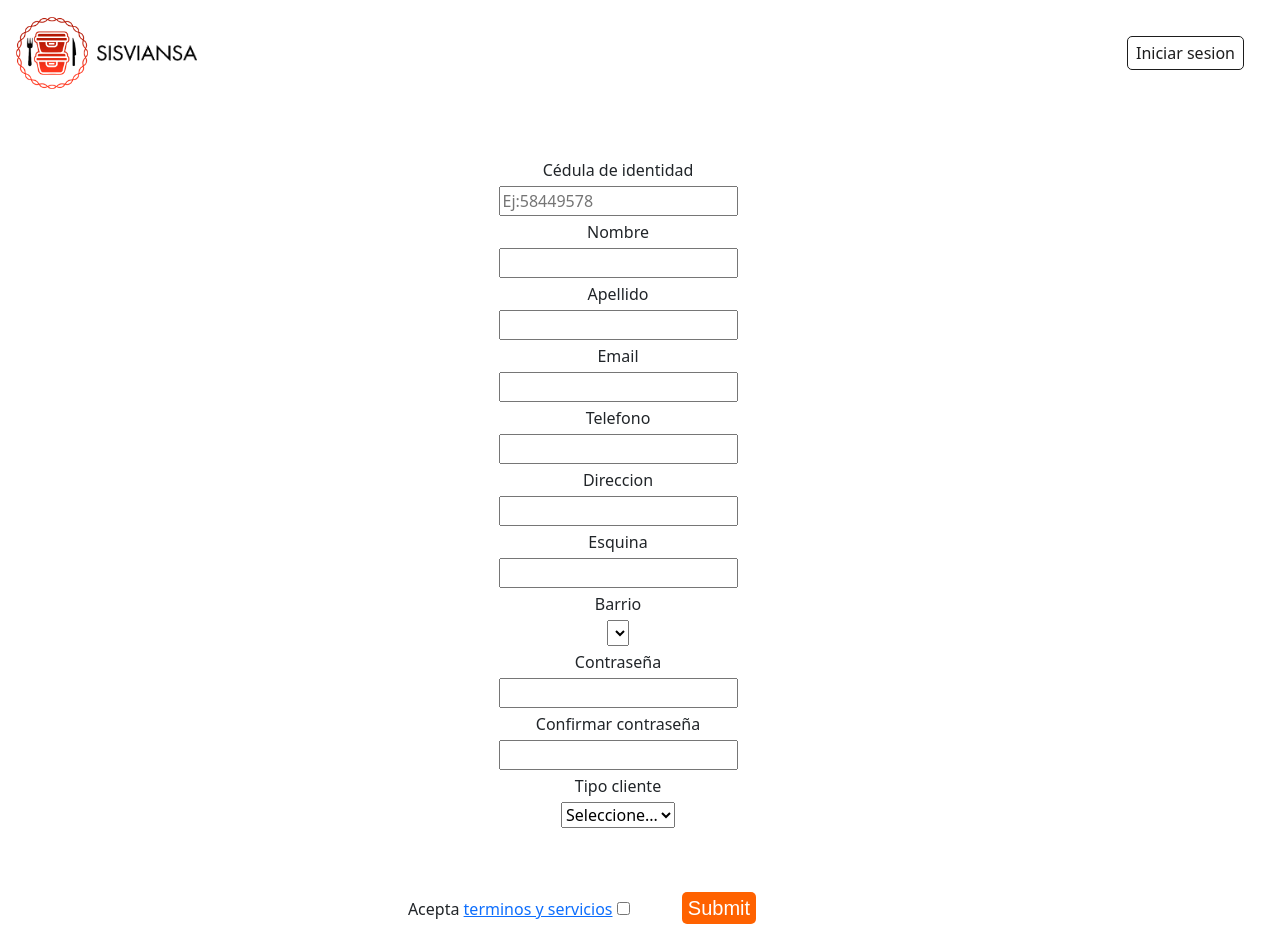
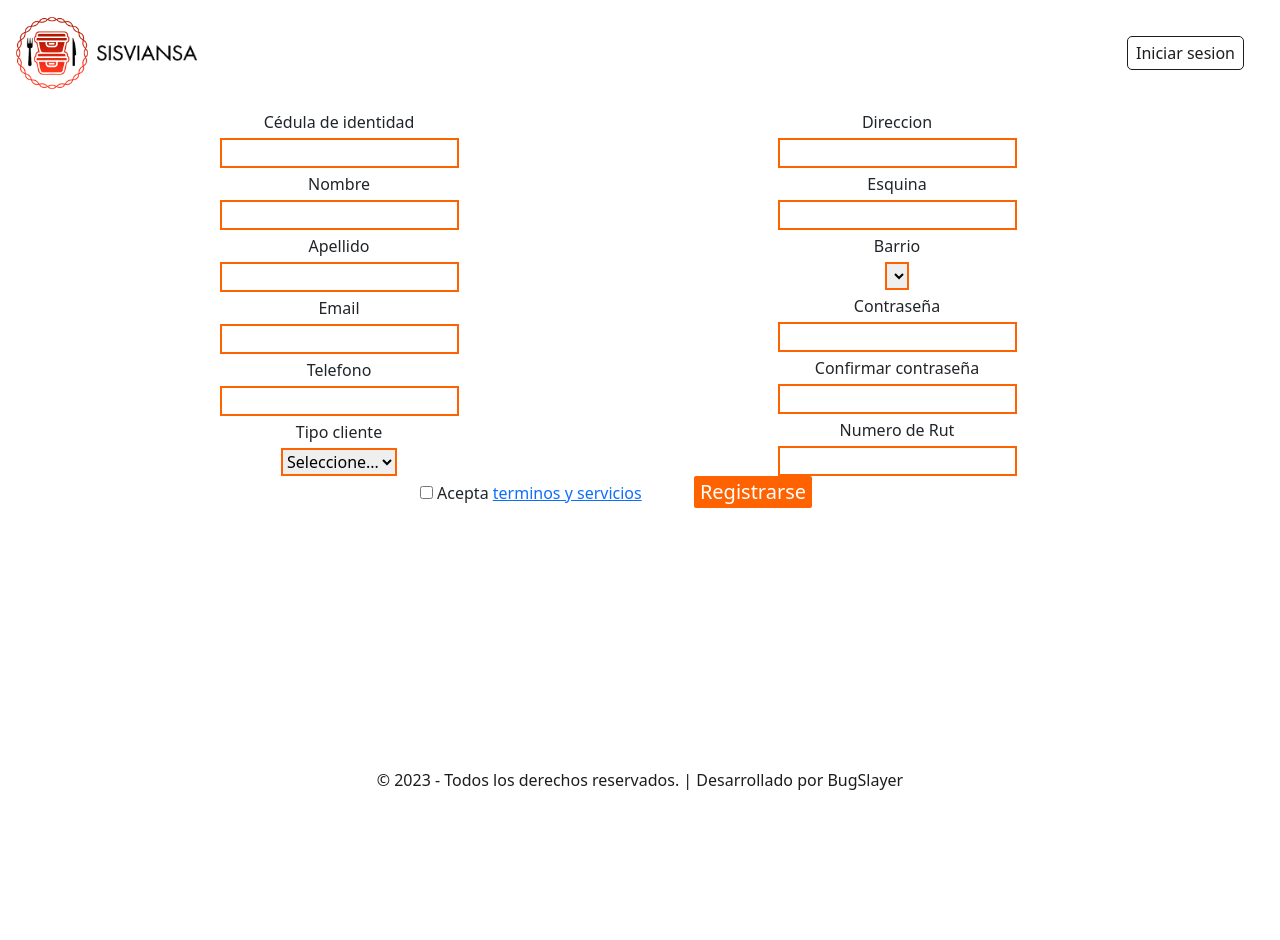
Before and after one commit to Gstar97/Proyecto_ITI, a PHP site: page /registro.html in a window 1280 px wide. After the commit the page ends 790 px from the top, so only its background shows below. Run offline with PHP 8.4, Linux system fonts and the light colour scheme; lists and menus that the app fills with data are empty; some libraries are stand-ins or nearby versions.

Commit message:
Avanzando en mejorar las bases de registro.html

```diff
--- a/V_1.0.0/css/estilo login y registro.css
+++ b/V_1.0.0/css/estilo login y registro.css
@@ -4,24 +4,23 @@
     border-radius:5px;
     transition:0.1s;
 }
+.BotonDeRegistro:hover{
+    color:#1D1D1D;
+}
 .BotonDeRegistro:active{
     color:#ffffff;;
     background:#1D1D1D;
 }
 .BotonAcceder{
-    background-color:#FF6200;
-    color:white;
+    color:#ffffff;
+    background:#FF6200;
+    border-radius:2px;
     border:0px;
-    border-radius:5px;
     font-size:20px;
-    font-family:Arial;
+    transition:0.1s;
 }
 .BotonAcceder:active{
-    background-color:black;
-}
-.registro{
-    border:1px solid gray;
-    border-radius:5px;
+    background:#1D1D1D;
 }
 footer section p{
     color:#1D1D1D;
@@ -47,3 +46,20 @@ footer section p{
     border-radius:6px;
     border:2px solid #1D1D1D;
 }
+
+.registro input{
+    border:2px solid #FF6200;
+    transition:0.2s;
+}
+.registro input:hover{
+    border-radius:6px;
+    border:2px solid #1D1D1D;
+}
+.registro select{
+    border:2px solid #FF6200;
+    transition:0.2s;
+}
+.registro select:hover{
+    border-radius:6px;
+    border:2px solid #1D1D1D;
+}
--- a/V_1.0.0/registro.html
+++ b/V_1.0.0/registro.html
@@ -31,13 +31,10 @@
         </nav>
     </header>
 
-    <section class="container row text-center mx-5">
-
-            <section class="align-items-start my-5">
-
-                <section class="col">
+    <section class="registro container row text-center mx-5">
+        <section class="col-6">
             <p class="my-1">Cédula de identidad</p>
-                    <input type="text" maxlength="8" placeholder="Ej:58449578" class="" name="txtCedulaRegistro">
+            <input type="text" maxlength="8" class="" name="txtCedulaRegistro">
 
             <p class="my-1">Nombre</p>
             <input type="text" maxlength="20" class="" name="txtNombreRegistro">
@@ -51,9 +48,14 @@
             <p class="my-1">Telefono</p>
             <input type="text" class="" name="txtTelefonoRegistro">
 
+            <p class="my-1">Tipo cliente</p>
+            <select id="slcTipoClienteRegistro">
+                <option>Seleccione...</option>
+            </select>
+
+
         </section>
-
-                <section class="col">
+        <section class="col-6">
             <p class="my-1">Direccion</p>
             <input type="text" class="" name="txtDireccionRegistro">
 
@@ -69,26 +71,27 @@
             <p class="my-1">Confirmar contraseña</p>
             <input type="password" class="" name="txtConfirmarClaveRegistro">
 
-                    <p class="my-1">Tipo cliente</p>
-                    <select id="slcTipoClienteRegistro">
-                        <option>Seleccione...</option>
-                    </select>
+            <p class="my-1">Numero de Rut</p>
+            <input type="password" class="" name="txtRutRegistro">
+        </section>
+    </section>
+        <section class="row row text-center mx-5">
+
+            <p>
+                <input type="checkbox" id="chkTerminos">
+                Acepta <a href="#">terminos y servicios</a>
+                <input type="submit" value="Registrarse" class="BotonAcceder mx-5">
+
+            </p>
+        </section>
+    <p id="pMostrar"></p>
 
 
+    <footer class="fixed-bottom">
+        <section class="row text-center mx-0 my-0">
+         <p class="derechos py-2 my-0">© 2023 - Todos los derechos reservados. | Desarrollado por BugSlayer</p>
         </section>
-    <section class="col"></section>
-
-    <p id="pMostrar"></p>
-            </section>
-    <section class="row align-items-start">
-        <section class="col">
-            <p>Acepta <a href="#">terminos y servicios</a>
-                <input type="checkbox" id="chkTerminos">
-                <input type="submit" class="BotonAcceder mx-5">
-            </p>
-        </section>
-    </section>
-    </section>
+    </footer>
 </form>
     <script src="Js/jquery-3.6.4.min.js"></script>
     <script src="Js/clases.js"></script>
```
Lines whose indentation alone changed are shown as unchanged.
